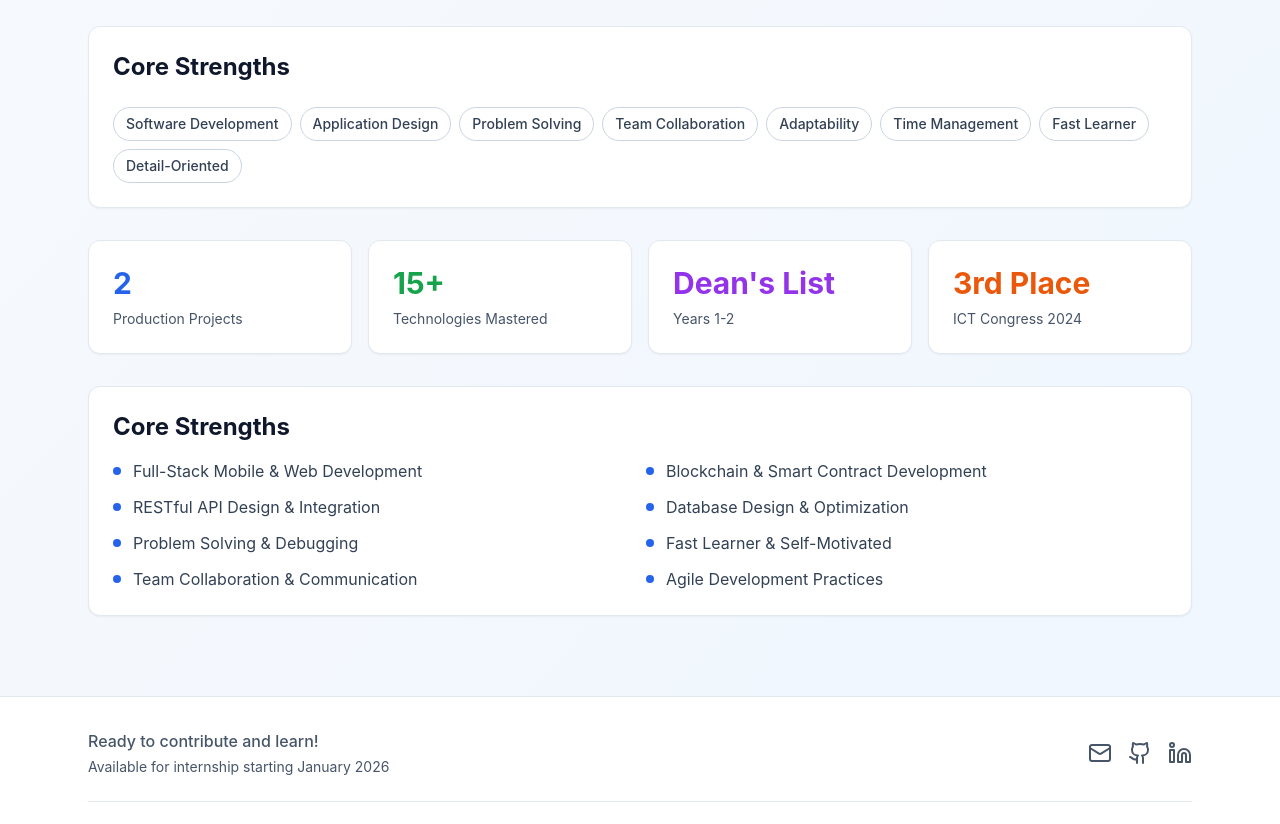
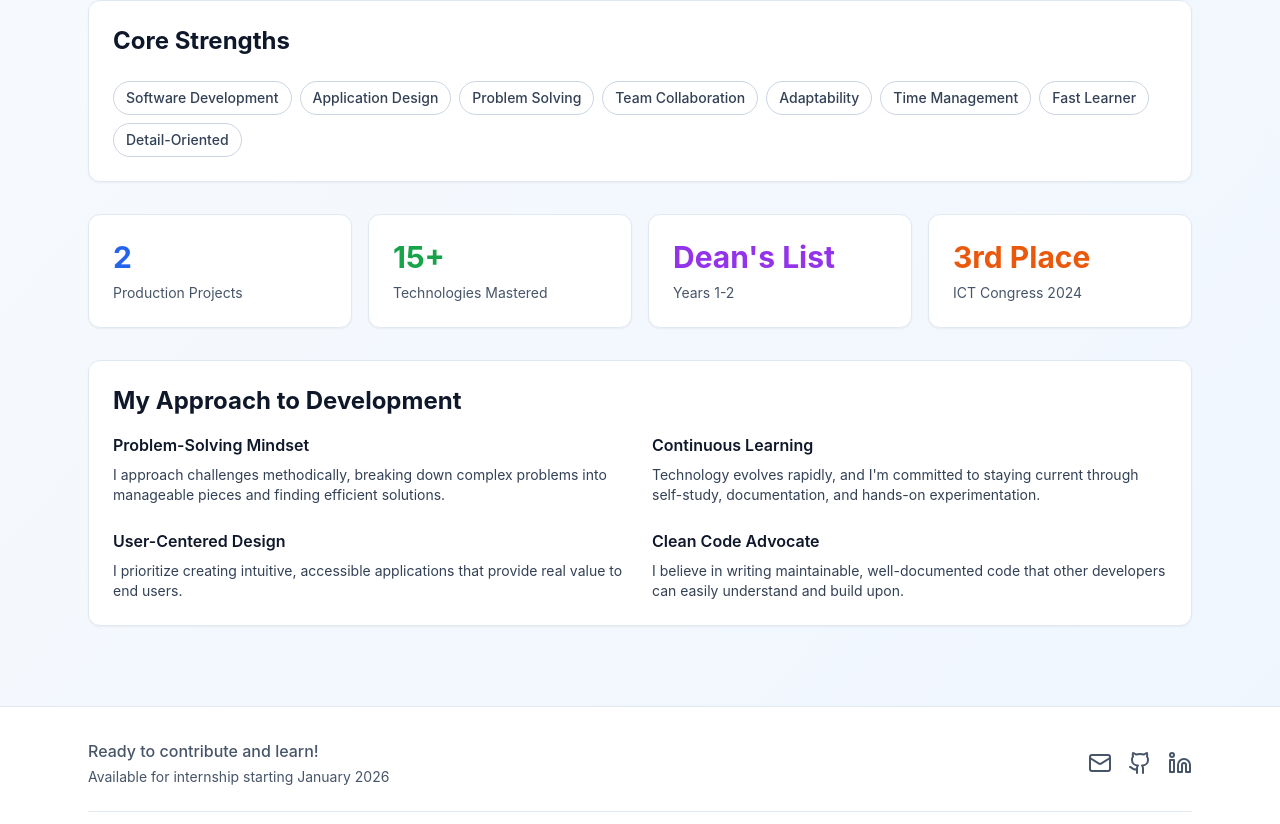
Before and after one commit to dianaangan/github-portfolio, a React (Vite) app: page / in a window 1280 px wide. Shown: the part 526-1350 px from the top of the page. Built offline with nearby package versions, Linux system fonts and the light colour scheme.

Commit message:
Remove duplicate Core Strengths section

```diff
--- a/src/Portfolio.jsx
+++ b/src/Portfolio.jsx
@@ -250,7 +250,7 @@ const Portfolio = () => {
             <section className="bg-white rounded-xl shadow-sm p-6 border border-slate-200 animate-fade-in-up">
               <h2 className="text-2xl font-bold text-slate-900 mb-4">About Me</h2>
               <p className="text-slate-700 leading-relaxed">
-                I'm a graduating IT student at University of Cebu (May 2026) passionate about building applications that solve real-world problems. I've independently developed two production-ready mobile applications featuring blockchain technology, IoT integration, and modern full-stack architectures. I'm seeking a software development internship where I can contribute my technical skills, learn from experienced developers, and work on meaningful projects. I thrive in collaborative environments and love tackling challenging problems with modern technologies.
+                Graduating IT student at University of Cebu Banilad Campus (Expected May 2026) with a passion for building useful applications that solve real problems. I enjoy learning new technologies and working on projects that make a difference. Whether it's creating mobile apps, websites, or desktop programs, I focus on making solutions that are practical and user-friendly. I'm excited to bring my skills and enthusiasm to a team where I can continue learning and contributing to meaningful work.
               </p>
             </section>
 
@@ -297,28 +297,28 @@ const Portfolio = () => {
                 <div className="text-sm text-slate-600">ICT Congress 2024</div>
               </div>
             </div>
-
-            {/* Core Strengths */}
-            <section className="bg-white rounded-xl shadow-sm p-6 border border-slate-200">
-              <h2 className="text-2xl font-bold text-slate-900 mb-4">Core Strengths</h2>
-              <div className="grid md:grid-cols-2 gap-3">
-                {[
-                  'Full-Stack Mobile & Web Development',
-                  'Blockchain & Smart Contract Development',
-                  'RESTful API Design & Integration',
-                  'Database Design & Optimization',
-                  'Problem Solving & Debugging',
-                  'Fast Learner & Self-Motivated',
-                  'Team Collaboration & Communication',
-                  'Agile Development Practices'
-                ].map((strength, idx) => (
-                  <div key={idx} className="flex items-start gap-3">
-                    <div className="w-2 h-2 bg-blue-600 rounded-full mt-2"></div>
-                    <span className="text-slate-700">{strength}</span>
+              {/* Work Approach */}
+              <section className="bg-white rounded-xl shadow-sm p-6 border border-slate-200 animate-fade-in-up" style={{animationDelay: '0.4s'}}>
+                <h2 className="text-2xl font-bold text-slate-900 mb-4">My Approach to Development</h2>
+                <div className="grid md:grid-cols-2 gap-6">
+                  <div>
+                    <h3 className="font-semibold text-slate-900 mb-2">Problem-Solving Mindset</h3>
+                    <p className="text-slate-700 text-sm">I approach challenges methodically, breaking down complex problems into manageable pieces and finding efficient solutions.</p>
                   </div>
-                ))}
-              </div>
-            </section>
+                  <div>
+                    <h3 className="font-semibold text-slate-900 mb-2">Continuous Learning</h3>
+                    <p className="text-slate-700 text-sm">Technology evolves rapidly, and I'm committed to staying current through self-study, documentation, and hands-on experimentation.</p>
+                  </div>
+                  <div>
+                    <h3 className="font-semibold text-slate-900 mb-2">User-Centered Design</h3>
+                    <p className="text-slate-700 text-sm">I prioritize creating intuitive, accessible applications that provide real value to end users.</p>
+                  </div>
+                  <div>
+                    <h3 className="font-semibold text-slate-900 mb-2">Clean Code Advocate</h3>
+                    <p className="text-slate-700 text-sm">I believe in writing maintainable, well-documented code that other developers can easily understand and build upon.</p>
+                  </div>
+                </div>
+              </section>
           </div>
         )}
 
```
